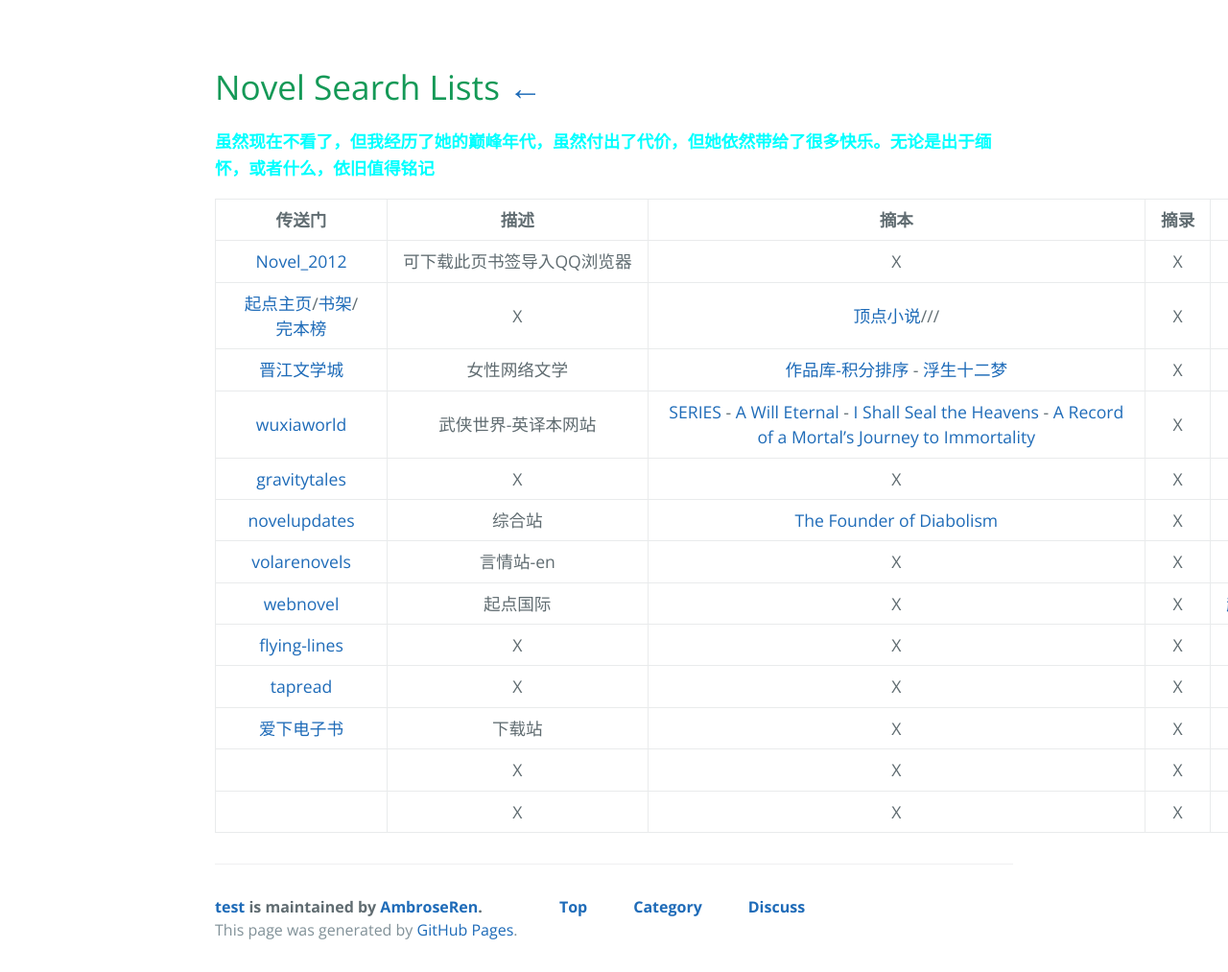
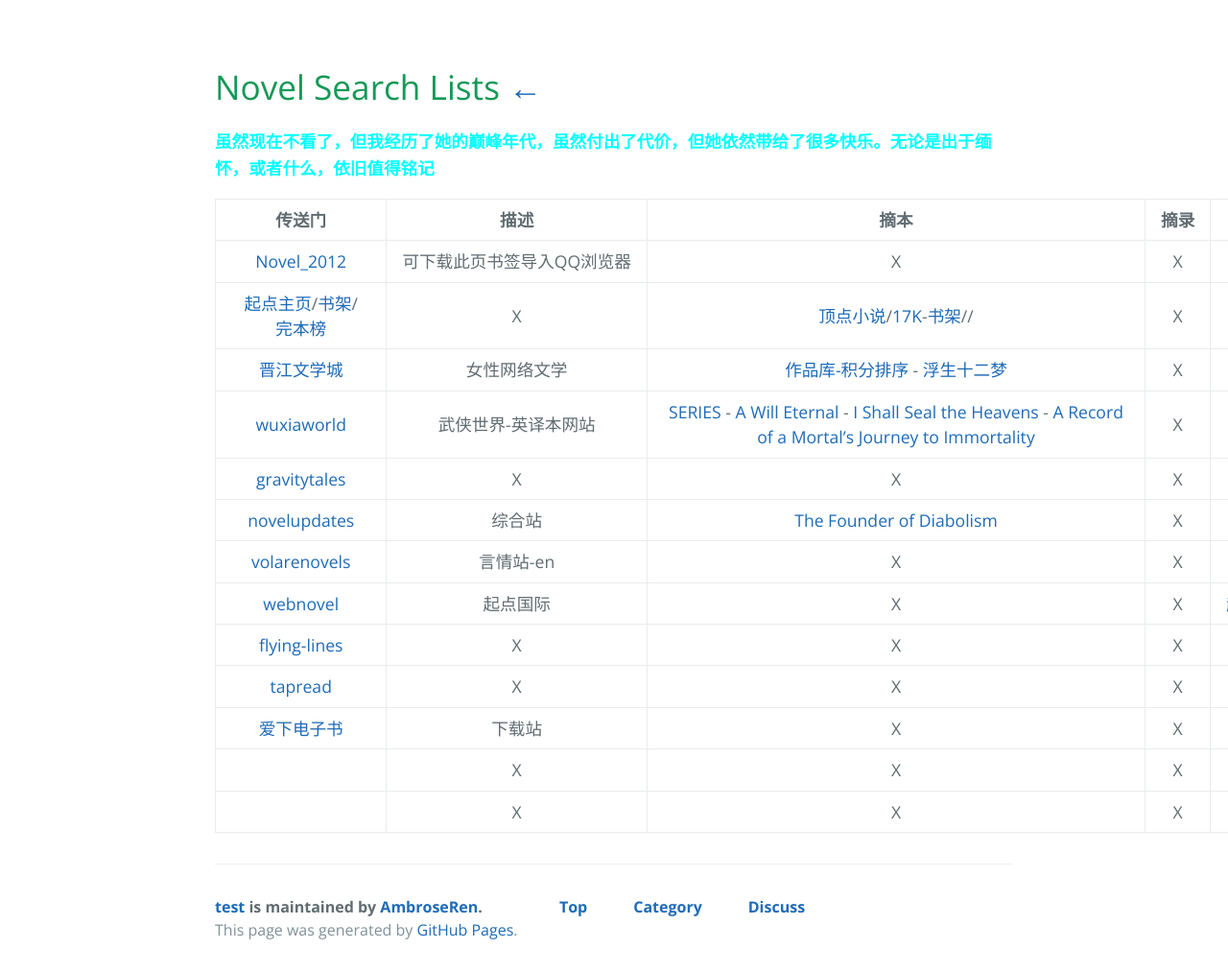
Before and after one commit to AmbroseRen/test, a Jekyll site: the page built from Library/Novel.md, in a window 1280 px wide. Shown: the whole page at 96% size. Built offline with Jekyll 4.4.1, drawn with Linux system fonts in a browser that asks for light colours; our own code applies the rules of GitHub Pages for plain Markdown files; the repository's description, which GitHub fills in, is left out.

Commit message:
Update Novel.md

```diff
--- a/Library/Novel.md
+++ b/Library/Novel.md
@@ -9,7 +9,7 @@
 | 传送门 | 描述 | 摘本 | 摘录 | 摘引 |
 |:---:|:---:|:---:|:---:|:---:|
 | [Novel_2012](Novel/Q_bookmarks_2021_5_22.html) | 可下载此页书签导入QQ浏览器 | X | X | X |
-| [起点主页](https://www.qidian.com/search)/[书架](https://my.qidian.com/bookcase/)/[完本榜](https://www.qidian.com/finish/) | X | [顶点小说](https://www.booktxt.net/index.php)/[]()/[]()/[]() | X | X |
+| [起点主页](https://www.qidian.com/search)/[书架](https://my.qidian.com/bookcase/)/[完本榜](https://www.qidian.com/finish/) | X | [顶点小说](https://www.booktxt.net/index.php)/[17K](https://search.17k.com/search.xhtml?c.q=)-[书架](https://user.17k.com/www/bookshelf/)/[]()/[]() | X | X |
 | [晋江文学城](http://www.jjwxc.net/) | 女性网络文学 | [作品库-积分排序](http://www.jjwxc.net/bookbase_slave.php?orderstr=2) - [浮生十二梦](http://www.jjwxc.net/onebook.php?novelid=1267798) | X | X |
 | [wuxiaworld](https://www.wuxiaworld.com/) | 武侠世界-英译本网站 | [SERIES](https://www.wuxiaworld.com/novels) - [A Will Eternal](https://www.wuxiaworld.com/novel/a-will-eternal) - [I Shall Seal the Heavens](https://www.wuxiaworld.com/novel/i-shall-seal-the-heavens) - [A Record of a Mortal’s Journey to Immortality](https://www.wuxiaworld.com/novel/rmji) | X | X |
 | [gravitytales](https://www.gravitytales.cc/) | X | X | X | X |
```
